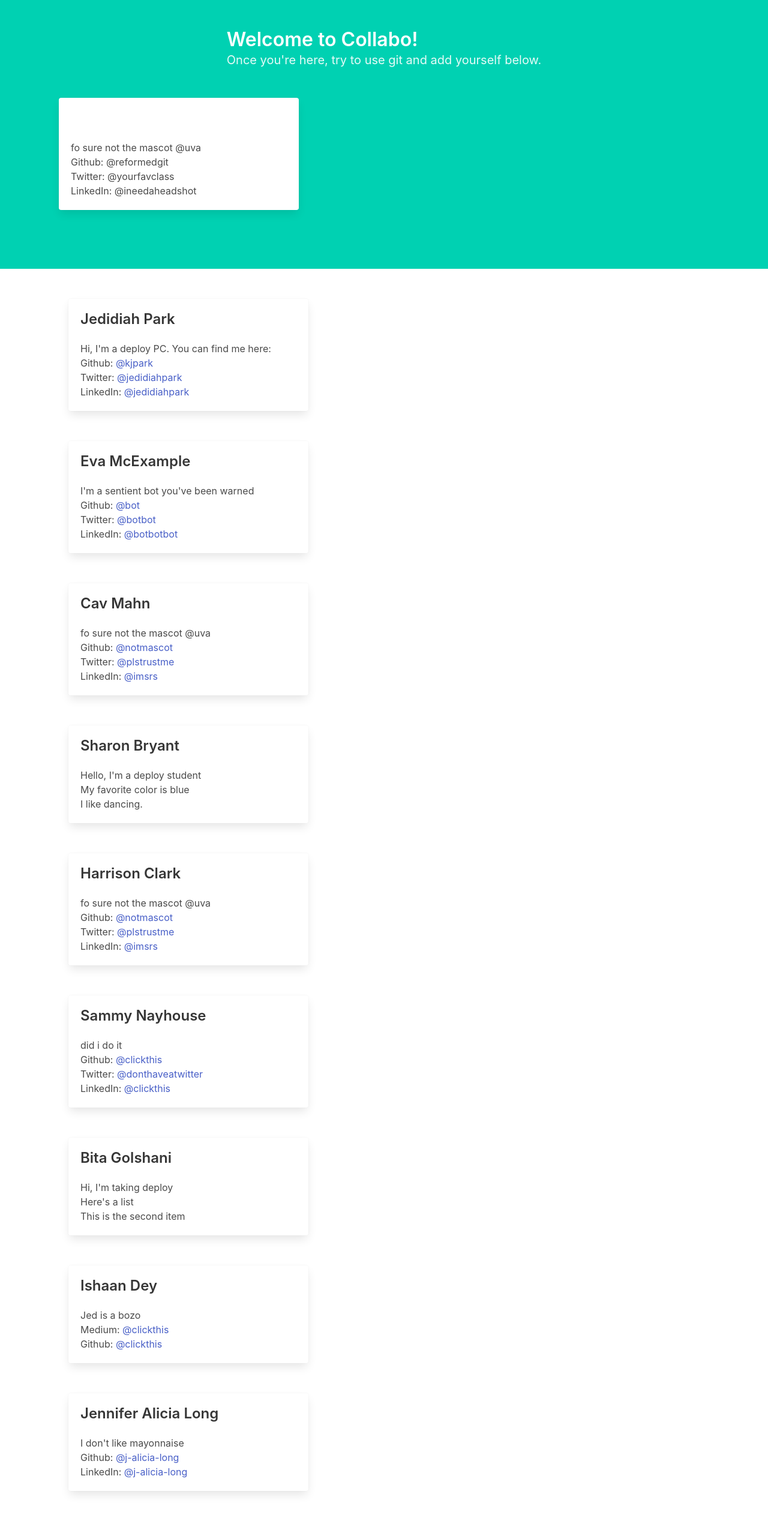
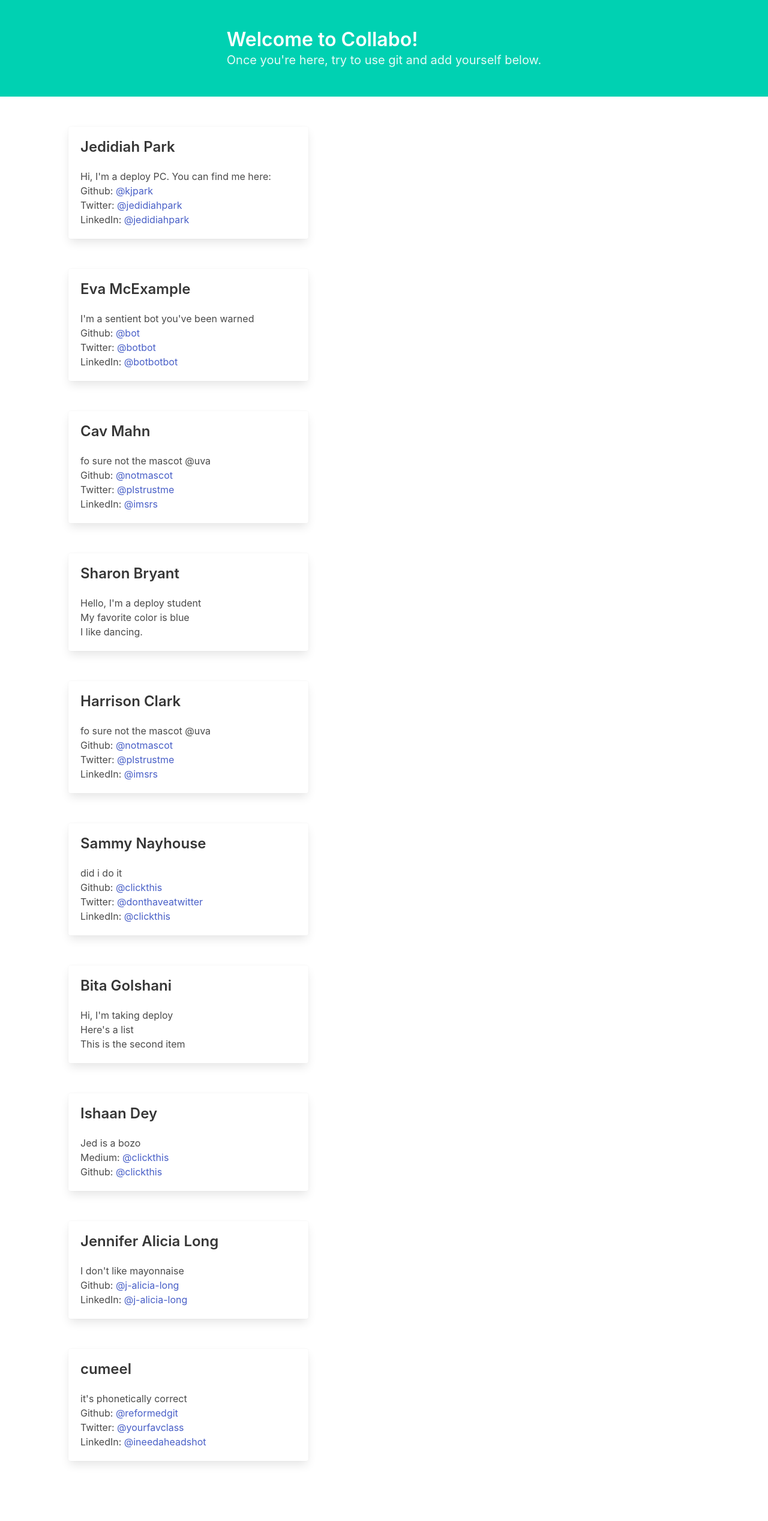
Before and after one commit to kjpark/collabo, a Flask app: page / in a window 1280 px wide. Shown: the whole page at 60% size. After the commit the page ends 2441 px from the top, so only its background shows below. Run offline with Flask 2, Linux system fonts and the light colour scheme; some libraries are stand-ins or nearby versions.

Commit message:
Update index.html

```diff
--- a/templates/index.html
+++ b/templates/index.html
@@ -23,15 +23,6 @@
       <p class="subtitle">
         Once you're here, try to use git and add yourself below.
       </p>
-    </div>
-  <div class="container card profile">
-      <h1 class="title is-4">Cav Mahn</h1>
-      <p>fo sure not the mascot @uva</p>
-      <ul>
-        <li>Github: <a href="https://github.com/CamilleDigamo">@reformedgit</a></li>
-        <li>Twitter: <a href="https://twitter.com/uvacs2150">@yourfavclass</a></li>
-        <li>LinkedIn: <a href="https://www.linkedin.com/in/camille-digamo-888937163/">@ineedaheadshot</a></li>
-      </ul>
     </div>
   </section>
   <section class="container">
@@ -112,6 +103,15 @@
           <li>LinkedIn: <a href="https://www.linkedin.com/in/j-alicia-long/">@j-alicia-long</a></li>
         </ul>
       </div>
+      <div class="container card profile">
+        <h1 class="title is-4">cumeel</h1>
+        <p>it's phonetically correct</p>
+        <ul>
+          <li>Github: <a href="https://github.com/CamilleDigamo">@reformedgit</a></li>
+          <li>Twitter: <a href="https://twitter.com/uvacs2150">@yourfavclass</a></li>
+          <li>LinkedIn: <a href="https://www.linkedin.com/in/camille-digamo-888937163/">@ineedaheadshot</a></li>
+        </ul>
+      </div>
   </section>
   </body>
 </html>
```
